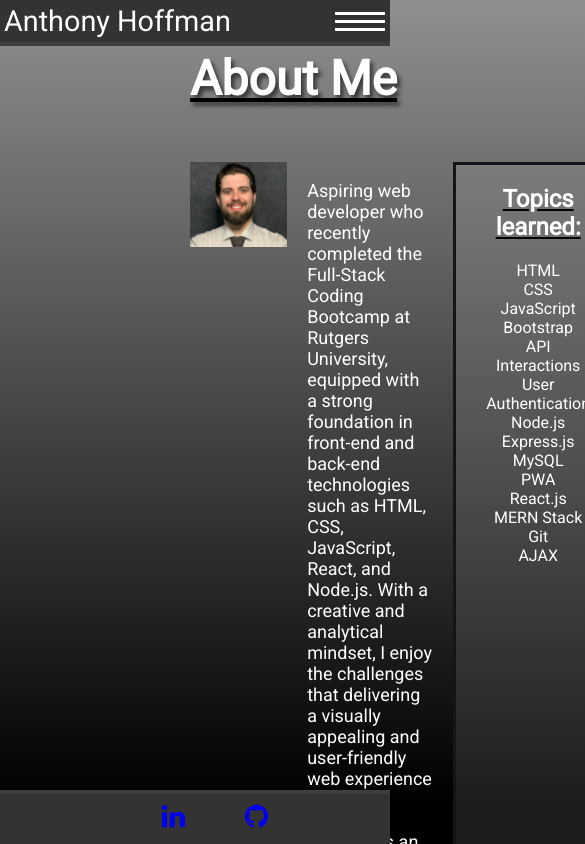
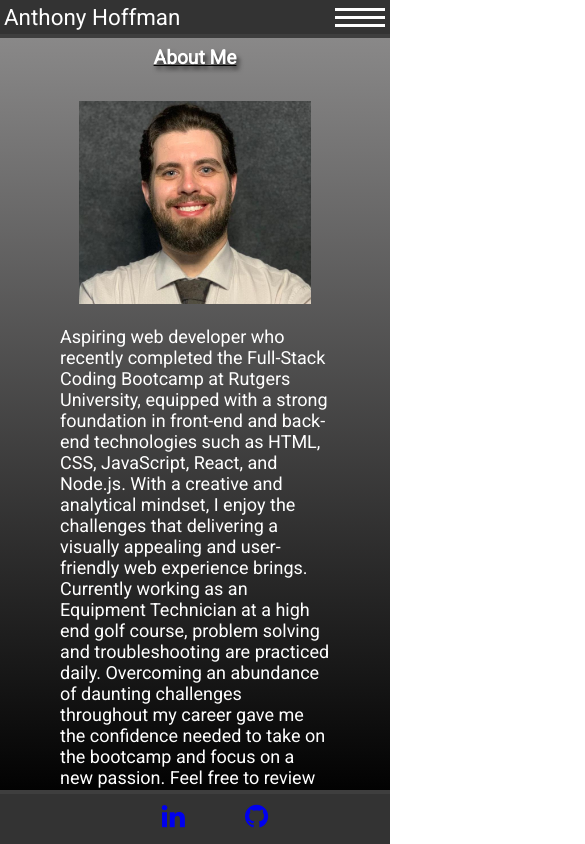
Before and after one commit to aHoff6/react-portfolio, a React (Create React App) app: page /about in a window 390 px wide. Shown: the top 844 px of the page, 585 px wide, since content can reach past the window. Built offline with nearby package versions, Linux system fonts and the light colour scheme.

Commit message:
added mobile rendering for about page

```diff
--- a/src/App.css
+++ b/src/App.css
@@ -7,7 +7,13 @@
 
 html {
   background-attachment: fixed !important;
-  background-image: -webkit-gradient(linear, 0% 0%, 0% 95%, from(#908f8f), to(#000000));
+  background-image: -webkit-gradient(
+    linear,
+    0% 0%,
+    0% 95%,
+    from(#908f8f),
+    to(#000000)
+  );
 }
 
 body {
@@ -140,7 +146,6 @@ margin-right: 20%;
 
 .slideshow-container {
   position: relative;
-
 }
 
 .slideshow-image {
@@ -179,7 +184,7 @@ border-radius: 20px;
   flex-direction: column;
   justify-content: center;
   padding-right: 150px;
-  color: #adb7bd
+  color: #adb7bd;
 }
 
 #about-title {
@@ -198,12 +203,9 @@ border-radius: 20px;
 
 .aside-container {
   display: flex;
-
-
 }
 
 .aboutPic {
-  display: flex;
   width: 20%;
   height: 20%;
   padding-left: 150px;
@@ -224,14 +226,11 @@ border-radius: 20px;
   background-color: rgba(170, 170, 170, 0.17);
 }
 
-
-
 /* -------------------------MyWork Page Style------------------------- */
 
 .myworkpics {
   width: 500px;
   height: 300px;
-
 }
 
 .workPicContainer {
@@ -243,7 +242,6 @@ border-radius: 20px;
 
 .workimg {
   position: relative;
-
 }
 
 .figcaption {
@@ -262,7 +260,7 @@ border-radius: 20px;
 }
 
 .workimg:hover .hoverbox {
-  opacity: .9;
+  opacity: 0.9;
   visibility: visible;
   padding: 40px;
   display: flex;
@@ -347,8 +345,7 @@ border-radius: 20px;
   text-decoration: none;
   display: flex;
   align-items: center;
-  padding: .25rem;
-
+  padding: 0.25rem;
 }
 
 .hamburger-menu {
@@ -356,7 +353,9 @@ border-radius: 20px;
   cursor: pointer;
 }
 
-.bar1, .bar2, .bar3 {
+.bar1,
+.bar2,
+.bar3 {
   width: 50px;
   height: 3px;
   margin: 5px;
@@ -366,7 +365,6 @@ border-radius: 20px;
 
 .open .bar1 {
   transform: rotate(45deg) translate(5px, 6px);
-
 }
 
 .open .bar3 {
@@ -405,10 +403,10 @@ border-radius: 20px;
 }
 
 /* -----------------------Mobile rendering Media Queries---------------------  */
-@media (max-width: 768px) {
-
+@media screen and (max-width: 768px) {
+  /******** NavBar and hamburger menu ********/
   .name {
-    font-size: 1.8rem;
+    font-size: 1.4rem;
   }
   .hamburger-menu {
     display: block;
@@ -450,6 +448,32 @@ border-radius: 20px;
     color: white;
     text-decoration: none;
   }
+
+  /*********** About page mobile ***********/
+#about-title {
+  padding-top: 20px;
+  font-size: 1.2rem;
+  text-align: center;
+  padding-left: 0;
+}
+
+.about-container {
+  padding-right: 0;
+}
+
+.aboutPic {
+  padding-left: 0;
+  width: 75%;
+}
+
+.skillList {
+  margin-bottom: 80px;
+  padding-bottom: 20px;
+}
+
+  .aside-container {
+    display: block;
+  }
 }
 
 /* **************TODO: Mobile rendering**************  */
```
Lines whose indentation alone changed are shown as unchanged.
